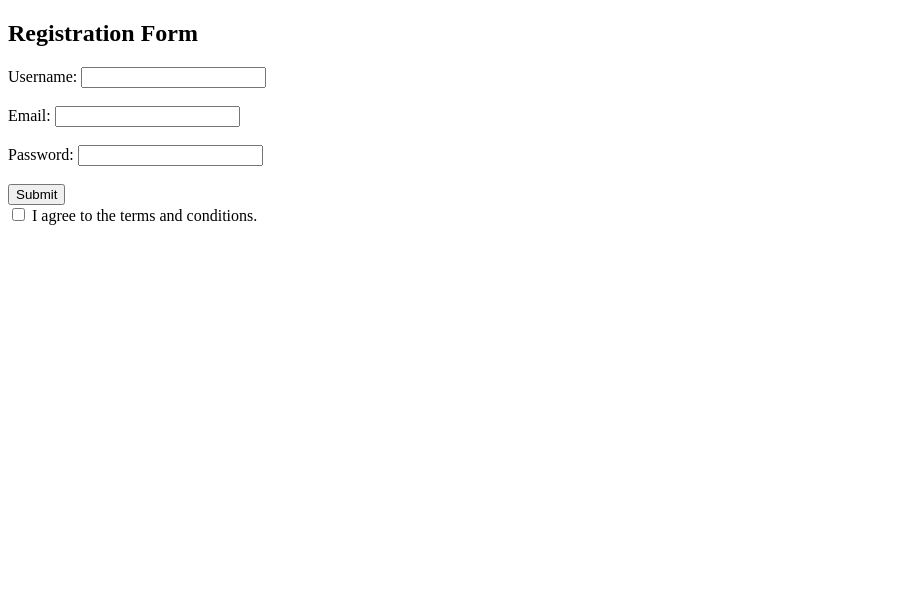
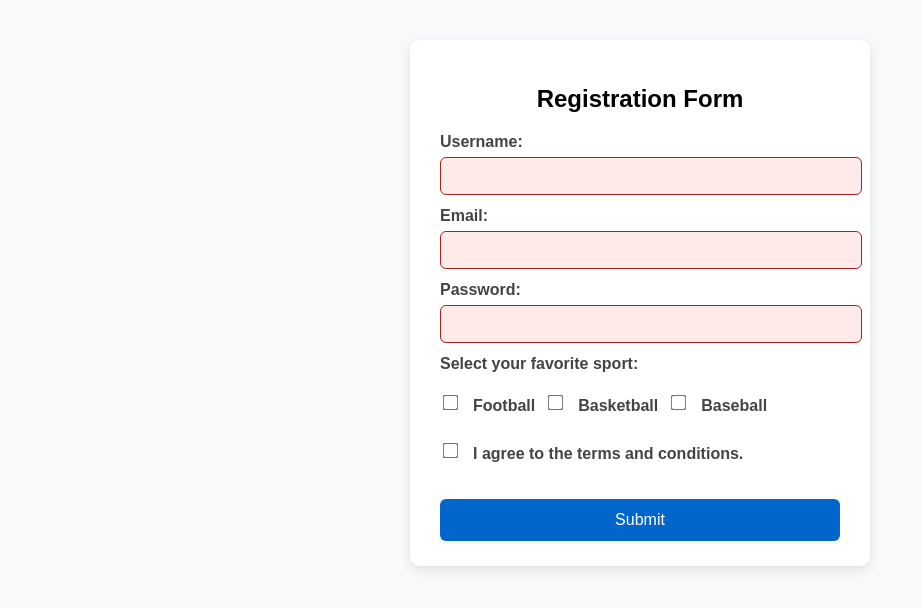
Before and after one commit to haleychavez90/Form-Validation, a plain HTML site: page index.html in a window 1280 px wide. Shown: the whole page, without its empty margins (0-922 px from the left). Drawn offline with Linux system fonts and the light colour scheme.

Commit message:
fix index.html main.js and styles.css fully

```diff
--- a/index.html
+++ b/index.html
@@ -4,30 +4,52 @@
     <meta charset="UTF-8">
     <meta name="viewport" content="width=device-width, initial-scale=1.0">
     <title>Form Validation</title>
+    <link rel="stylesheet" href="styles.css">
 </head>
 <body>
-    <!--Form-->
+    <!--Registration-->
+    <form id="registrationForm">
     <h2>Registration Form</h2>
-    <form id="registrationForm">
+
     <label for="username">Username:</label>
     <input type="text" id="username" name="username" required>
-        <br><br>
+
     <label for="email">Email:</label>
     <input type="email" id="email" name="email" required>
-        <br><br>
+
     <label for="password">Password:</label>
     <input type="password" id="password" name="password" required>
-        <br><br>
-        <button type="submit">Submit</button>
-    </form>
+
     <!-- Container -->
     <div id="errorMessages" style="color: red;"></div>
     <script src="main.js"></script>
 
-    <!-- Checkbox -->
-    <label>
-        <input type="checkbox" id="terms" name="terms">
-        I agree to the terms and conditions.
-    </label>
+    <!--Select Sport-->
+    <label>Select your favorite sport:</label>
+    <div class="checkbox-container">
+        <input type="checkbox" id="football" name="sport" value="football">
+    <label for="football">Football</label>
+
+        <input type="checkbox" id="basketball" name="sport" value="basketball">
+        <label for="basketball">Basketball</label>
+
+    <input type="checkbox" id="baseball" name="sport" value="baseball">
+    <label for="baseball">Baseball</label>
+    </div>
+
+
+    <!-- Checkbox-->
+    <div class="checkbox-container">
+        <input type="checkbox" id="terms" name="terms" required>
+        <label for="terms">I agree to the terms and conditions.</label>
+    </div>
+
+    <!-- Error-->
+    <div id="errorMessages"></div>
+
+    <!--Submit-->
+    <button type="submit">Submit</button>
+    </form>
+
 </body>
 </html>
--- a/main.js
+++ b/main.js
@@ -42,6 +42,14 @@
         }
     });
 
+    // Sports Checkbox
+    const sport = document.getElementById('sport').checked;
+    if (!sport) {
+        showError('sport', 'You must agree to the favorite sports.');
+        isValid = false;
+        }
+
+
 // Errors
     function showError(fieldId, message) {
     const field = document.getElementById(fieldId);
--- a/styles.css
+++ b/styles.css
@@ -1,20 +1,102 @@
-
-/* Input styles */
-input[type="text"], input[type="email"], input[type="password"] {
-    width: 100%;
-    padding: 10px;
-    margin: 5px 0 15px 0;
-    border: 1px solid #ccc;
-    border-radius: 4px;
-    box-sizing: border-box;
+body {
+  font-family: Arial, sans-serif;
+  background-color: #f8f9fa;
+  margin: 0;
+  padding: 40px;
+  display: flex;
+  justify-content: center;
+  align-items: flex-start;
 }
 
-/* Valid input */
-input:valid {
-    border-color: green;
+/* Form container */
+form {
+  background: #ffffff;
+  padding: 25px 30px;
+  border-radius: 10px;
+  box-shadow: 0 4px 12px rgba(0,0,0,0.1);
+  max-width: 400px;
+  width: 100%;
 }
 
-/* Invalid input */
+/* Form title */
+h2 {
+  text-align: center;
+  margin-bottom: 20px;
+  color: #000000;
+}
+
+/* Labels */
+label {
+  display: block;
+  margin: 12px 0 6px;
+  font-weight: bold;
+  color: #444;
+}
+
+/* Inputs */
+input[type="text"],
+input[type="email"],
+input[type="password"] {
+  width: 100%;
+  padding: 10px;
+  border: 1px solid #bbb;
+  border-radius: 6px;
+  outline: none;
+  font-size: 14px;
+  transition: 0.3s;
+}
+
+/* Input */
+input:focus {
+  border-color: #0066cc;
+  box-shadow: 0 0 5px rgba(0,102,204,0.3);
+}
+
+/* Valid & Invalid */
+input:valid {
+  border-color: green;
+  background-color: #eaffea;
+}
+
 input:invalid {
-    border-color: red;
+  border-color: rgb(169, 34, 34);
+  background-color: #ffeaea;
 }
+
+/* Checkbox */
+.checkbox-container {
+  margin-top: 12px;
+  display: flex;
+  align-items: center;
+  gap: 10px;
+  flex-wrap: wrap;
+}
+
+/* Checkboxes */
+input[type="checkbox"] {
+  margin-right: 6px;
+  transform: scale(1.2);
+}
+
+/* Submit */
+button {
+  margin-top: 20px;
+  width: 100%;
+  padding: 12px;
+  border: none;
+  border-radius: 6px;
+  background-color: #0066cc;
+  color: white;
+  font-size: 16px;
+}
+
+button:hover {
+  background-color: #004a99;
+}
+
+/* Error */
+#errorMessages {
+  margin-top: 10px;
+  color: rgb(161, 30, 30);
+  font-size: 0.9em;
+}
```
Lines whose indentation alone changed are shown as unchanged.
